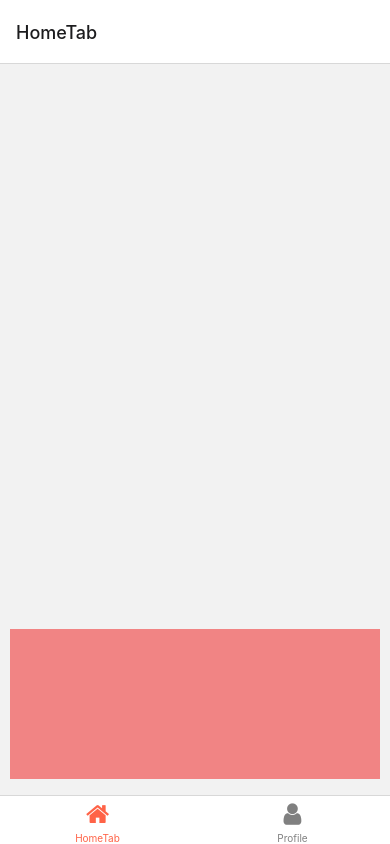
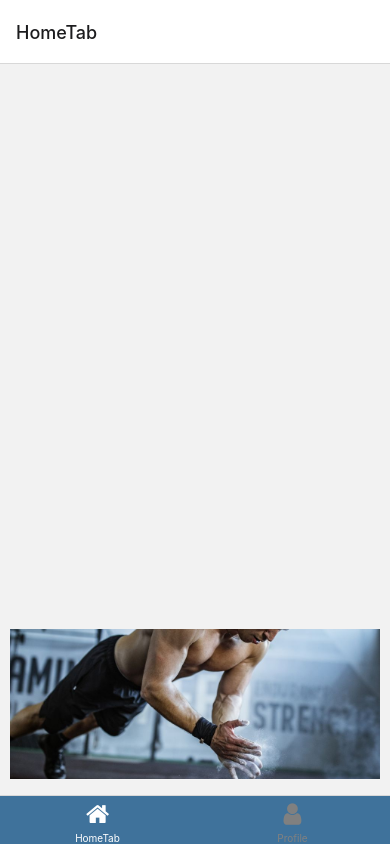
Before and after one commit to A-Nabil/Gym-APP, a React Native app: screen / in a window 390 px wide. Built offline with nearby package versions, Linux system fonts and the light colour scheme.

Commit message:
Button image and tab style

```diff
--- a/App.js
+++ b/App.js
@@ -1,4 +1,4 @@
-import { StyleSheet, Text, View, TouchableOpacity } from 'react-native';
+import { StyleSheet, Text, View, TouchableOpacity,ImageBackground } from 'react-native';
 import { NavigationContainer } from '@react-navigation/native';
 import { createBottomTabNavigator } from '@react-navigation/bottom-tabs';
 import Icon from 'react-native-vector-icons/FontAwesome';
@@ -23,6 +23,7 @@ function TabNavigator()
   return(
     <Tab.Navigator
     screenOptions={({ route }) => ({
+      tabBarStyle: { backgroundColor: '#3F729B' },
         tabBarIcon: ({ focused, color, size }) => {
           let iconName;
 
@@ -37,7 +38,7 @@ function TabNavigator()
           // You can return any component that you like here!
           return <Icon name={iconName} size={size} color={color} />;
         },
-        tabBarActiveTintColor: 'tomato',
+        tabBarActiveTintColor: 'white',
         tabBarInactiveTintColor: 'gray',
       })}
     >
@@ -52,12 +53,17 @@ const HomeScreen =({ navigation }) => {
     <View style={styles.container}>
       <TouchableOpacity
             onPress={() =>{
-              navigation.navigate('Settings');
-            }
-
+              navigation.navigate('Settings');}
               }
-
        style={styles.card}>
+       <ImageBackground
+            source={require("./assets/workouts.jpg")}
+            style={{
+              height: "100%",
+              width: "100%",
+              justifyContent: 'space-around'
+            } }
+          />
         </TouchableOpacity>
     </View>
   );
@@ -97,7 +103,6 @@ const styles = StyleSheet.create({
   card: {
     height: 150,
     width: '95%',
-    backgroundColor: '#f18484',
     marginBottom: 16,
     justifyContent: 'center', //Centered vertically
     alignItems: 'center', // Centered horizontally
```
Also changed, not shown: assets/workouts.jpg (added).
